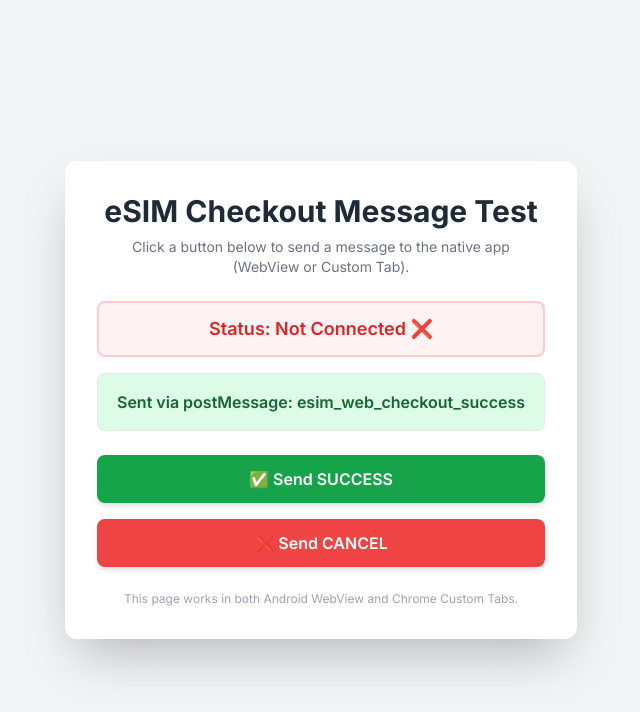
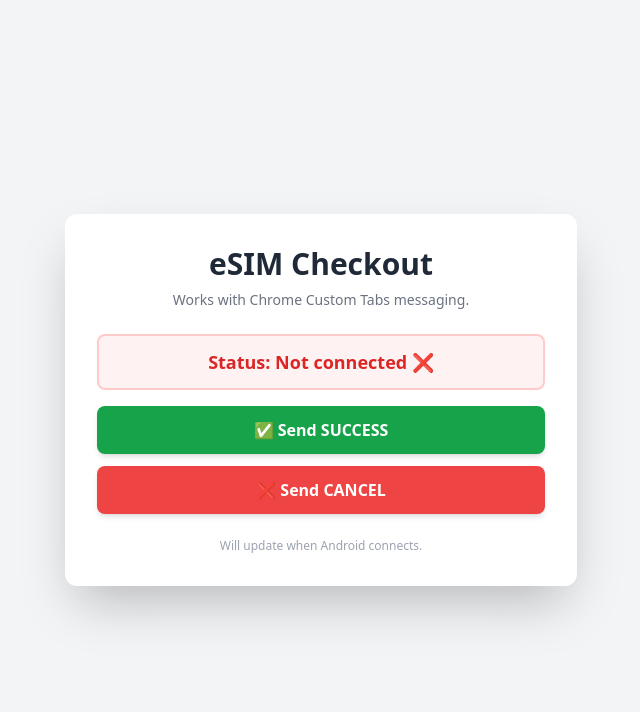
Before and after one commit to zulqarnain-pvpn/mock-esim-checkout, a plain HTML site: page index.html in a window 1280 px wide. Both pictures are taken after a click on the button "✅ Send SUCCESS". Shown: the whole page, without its empty margins (319-959 px from the left). Drawn offline with nearby package versions, Linux system fonts and the light colour scheme.

Commit message:
Update index.html

```diff
--- a/index.html
+++ b/index.html
@@ -3,102 +3,55 @@
 <head>
   <meta charset="UTF-8" />
   <meta name="viewport" content="width=device-width, initial-scale=1.0" />
-  <title>eSIM Checkout Test</title>
+  <title>eSIM Checkout</title>
   <script src="https://cdn.tailwindcss.com"></script>
-  <style>
-    @import url('https://fonts.googleapis.com/css2?family=Inter:wght@400;600;700&display=swap');
-    body { font-family: 'Inter', sans-serif; }
-  </style>
 </head>
-
 <body class="bg-gray-100 min-h-screen flex items-center justify-center p-4">
   <div class="bg-white p-8 rounded-xl shadow-2xl w-full max-w-lg text-center">
-    <h1 class="text-3xl font-bold text-gray-800 mb-2">eSIM Checkout Message Test</h1>
+    <h1 class="text-3xl font-bold text-gray-800 mb-2">eSIM Checkout</h1>
     <p class="text-sm text-gray-500 mb-6">
-      Click a button below to send a message to the native app (WebView or Custom Tab).
+      Works with Chrome Custom Tabs messaging.
     </p>
 
-    <div id="connection-status"
-      class="mb-4 text-lg font-semibold text-red-600 border-2 border-red-200 bg-red-50 p-3 rounded-lg">
-      Status: Not Connected ❌
+    <div id="status" class="mb-4 text-lg font-semibold text-red-600 border-2 border-red-200 bg-red-50 p-3 rounded-lg">
+      Status: Not connected ❌
     </div>
 
-    <div id="result-message" class="hidden p-4 rounded-lg font-semibold transition duration-300 mb-6 border"></div>
+    <button id="btnSuccess"
+      class="w-full bg-green-600 hover:bg-green-700 text-white font-semibold py-3 px-6 rounded-lg shadow-md mb-3">
+      ✅ Send SUCCESS
+    </button>
+    <button id="btnCancel"
+      class="w-full bg-red-500 hover:bg-red-600 text-white font-semibold py-3 px-6 rounded-lg shadow-md">
+      ❌ Send CANCEL
+    </button>
 
-    <div class="space-y-4">
-      <button onclick="appEventHandler('esim_web_checkout_success', '')"
-        class="w-full bg-green-600 hover:bg-green-700 text-white font-semibold py-3 px-6 rounded-lg shadow-md transition duration-200">
-        ✅ Send SUCCESS
-      </button>
-
-      <button onclick="appEventHandler('esim_web_checkout_cancel', '')"
-        class="w-full bg-red-500 hover:bg-red-600 text-white font-semibold py-3 px-6 rounded-lg shadow-md transition duration-200">
-        ❌ Send CANCEL
-      </button>
-    </div>
-
-    <p class="text-xs text-gray-400 mt-6">
-      This page works in both Android WebView and Chrome Custom Tabs.
-    </p>
+    <p class="text-xs text-gray-400 mt-6">Will update when Android connects.</p>
   </div>
 
   <script>
-    const statusDiv = document.getElementById('connection-status');
-    const resultDiv = document.getElementById('result-message');
+    const statusDiv = document.getElementById("status");
 
-    // Update connection status dynamically when Android sends a message
+    // 1️⃣ Listen for Android → Web messages
     window.addEventListener("message", (event) => {
-      console.log("Message received from Android:", event.data);
+      console.log("📨 Message from Android:", event.data);
       if (event.data === "hello_from_android") {
-        statusDiv.textContent = "Status: Connected to Android App ✅";
-        statusDiv.classList.remove('text-red-600', 'border-red-200', 'bg-red-50');
-        statusDiv.classList.add('text-green-600', 'border-green-200', 'bg-green-50');
+        statusDiv.textContent = "Status: Connected ✅";
+        statusDiv.classList.remove("text-red-600", "border-red-200", "bg-red-50");
+        statusDiv.classList.add("text-green-600", "border-green-200", "bg-green-50");
       }
     });
 
-    // Universal function to send messages to Android (WebView or Custom Tab)
-    function appEventHandler(message, response, additionalProps = {}) {
-      const payload = {
-        message: message,
-        response: response,
-        ...additionalProps
-      };
+    // 2️⃣ Send messages Web → Android
+    document.getElementById("btnSuccess").onclick = () => {
+      console.log("Sending success...");
+      window.postMessage("esim_web_checkout_success", "*");
+    };
 
-      console.log("Attempting to send message to Android:", payload);
-
-      // 1️⃣ WebView bridge (Android or iOS)
-      let _nativeHandler = null;
-      if (window.chrome && window.chrome.webview) {
-        _nativeHandler = window.chrome.webview;
-      } else if (window.webkit && window.webkit.messageHandlers && window.webkit.messageHandlers.addonEventHandler) {
-        _nativeHandler = window.webkit.messageHandlers.addonEventHandler;
-      }
-
-      if (_nativeHandler && _nativeHandler.postMessage) {
-        console.log("Using native bridge for message delivery...");
-        _nativeHandler.postMessage(payload);
-        showResult(`Sent via native bridge: ${message}`, true);
-        return;
-      }
-
-      // 2️⃣ Fallback: Chrome Custom Tabs postMessage API
-      try {
-        console.log("Using window.postMessage fallback...");
-        window.postMessage(JSON.stringify(payload), "*");
-        showResult(`Sent via postMessage: ${message}`, true);
-      } catch (e) {
-        console.error("Failed to send message:", e);
-        showResult("Error sending message. Check Android logs.", false);
-      }
-    }
-
-    function showResult(text, success) {
-      resultDiv.textContent = text;
-      resultDiv.classList.remove('hidden');
-      resultDiv.classList.remove('bg-red-100', 'bg-green-100', 'text-red-800', 'text-green-800');
-      resultDiv.classList.add(success ? 'bg-green-100' : 'bg-red-100');
-      resultDiv.classList.add(success ? 'text-green-800' : 'text-red-800');
-    }
+    document.getElementById("btnCancel").onclick = () => {
+      console.log("Sending cancel...");
+      window.postMessage("esim_web_checkout_cancel", "*");
+    };
   </script>
 </body>
 </html>
```
